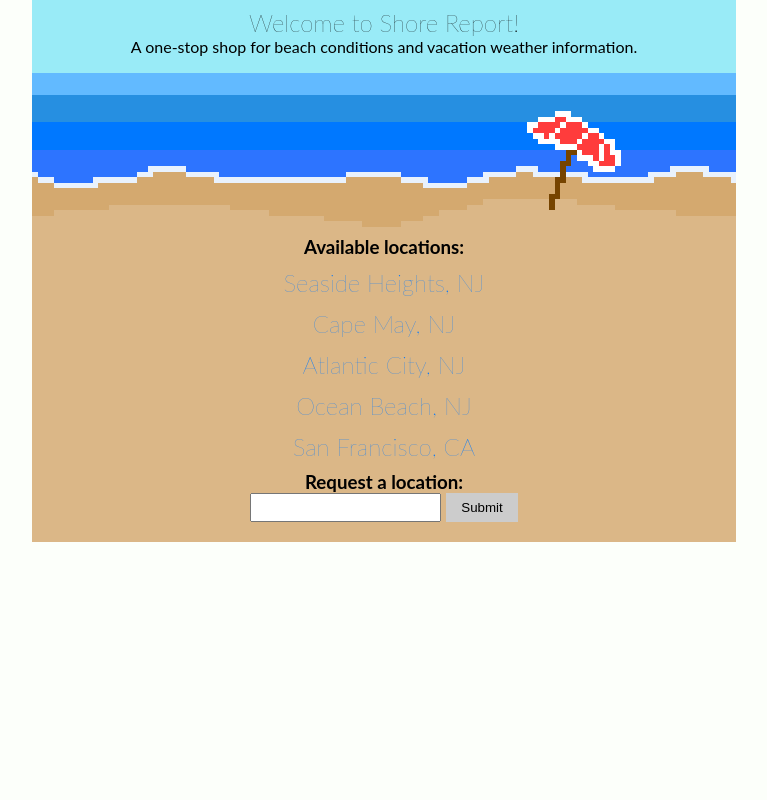
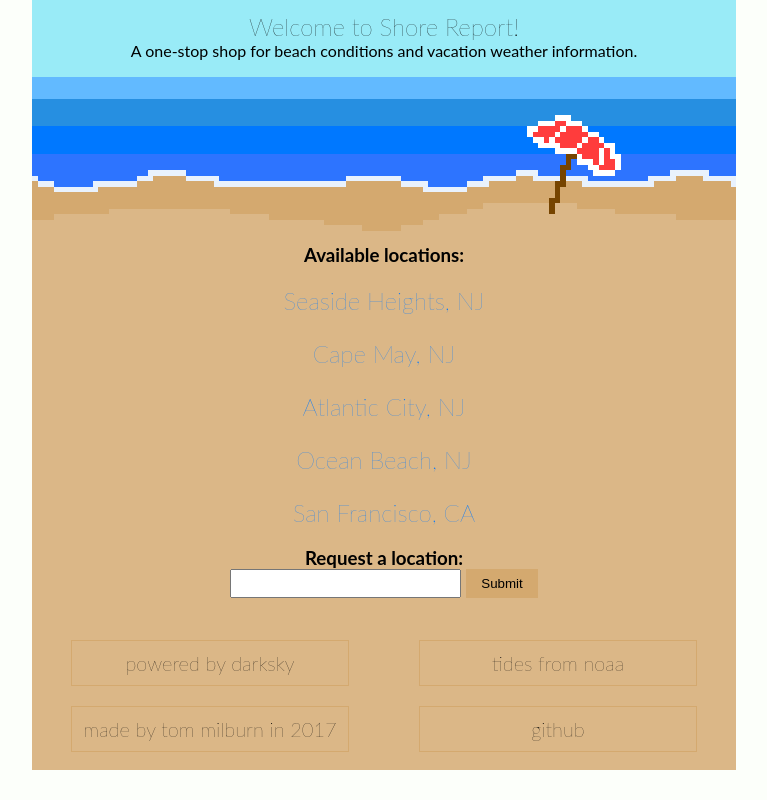
Before and after one commit to tommilburn/shore-report, a Node server app: page / in a window 1280 px wide. Shown: the whole page, without its empty margins (256-1023 px from the left). Run offline with Node 20, Linux system fonts and the light colour scheme.

Commit message:
styling changes

```diff
--- a/public/style.css
+++ b/public/style.css
@@ -63,16 +63,15 @@ h4{
 header{
     background-color: #99ebf7;
     position: relative;
-        padding-top:0.5em;
+    padding-top:0.75em;
     overflow:hidden;
 }
 .butt{
-	-moz-box-sizing: border-box;
-	-webkit-box-sizing: border-box;
     box-sizing: border-box;
     font-weight: 100;
-	margin: 1em 5%;
-	float:left;
+    margin: 0.5em 5%;
+    padding: .5em 0;
+    float: left;
     text-align: center;
     width: 40%;
     font-size: 1.25em;
@@ -107,16 +106,18 @@ a, a.visited, a.hover{
     text-decoration: none;
     color: #000000;
 }
-footer a:hover{
-	color: #dddddd;
+footer {
+    overflow: hidden;
+    padding-bottom: 0.5em;
 }
 footer .butt{
     transition: background-color 0.25s ease;
-	border: 1px solid #eeeeee;
+    border: 1px solid #d4a96f;
     color: #dddddd;
+    cursor: pointer;
 }
 footer .butt:hover{
-	background-color:#ff7e2a;
+    background-color:#d4a96f;
     color: #fff;
 }
 p{
@@ -130,6 +131,7 @@ input[type=submit]{
     padding:7px 15px; background:#ccc; border:0 none;
     cursor:pointer;
     margin-left: 5px;
+    background-color: #d4a96f;
 }
 input[type=text]{
     padding: 5px;
@@ -142,11 +144,10 @@ input[type=text]{
     image-rendering: pixelated;
     image-rendering: optimize-contrast;
     -ms-interpolation-mode: nearest-neighbor;
-
 }
 .sand {
     background-color: #dbb787;
-    padding: 0.25em;
+    padding: 0.5em 0.25em;
 }
 .sand h3{
     margin: 0;
--- a/views/beach.pug
+++ b/views/beach.pug
@@ -1,7 +1,7 @@
 extends layout.pug
 block content
   header
-    h1 #{beach.name} Shore Report
+    h1 #{beach.name} Current Conditions
   if currentWeather
     .event.weather
       p now: #{parseInt(currentWeather.temperature)}&deg;F
--- a/views/home.pug
+++ b/views/home.pug
@@ -17,5 +17,14 @@ block content
   .sand
     h3 Request a location:
     form(action="/request" method="post")
-      input(type="text" name="locationRequested" size="20")
+      input(type="text" name="locationRequested" size="25")
       input(type="submit")
+  footer.sand
+    .butt
+      a(href='https://darksky.net/') powered by darksky
+    .butt
+      a(href='https://tidesandcurrents.noaa.gov/api/') tides from noaa
+    .butt
+      a(href='thomasmilburn.com') made by tom milburn in 2017
+    .butt
+      a(href='https://github.com/tommilburn/shore-report') github
```
Lines whose indentation alone changed are shown as unchanged.
